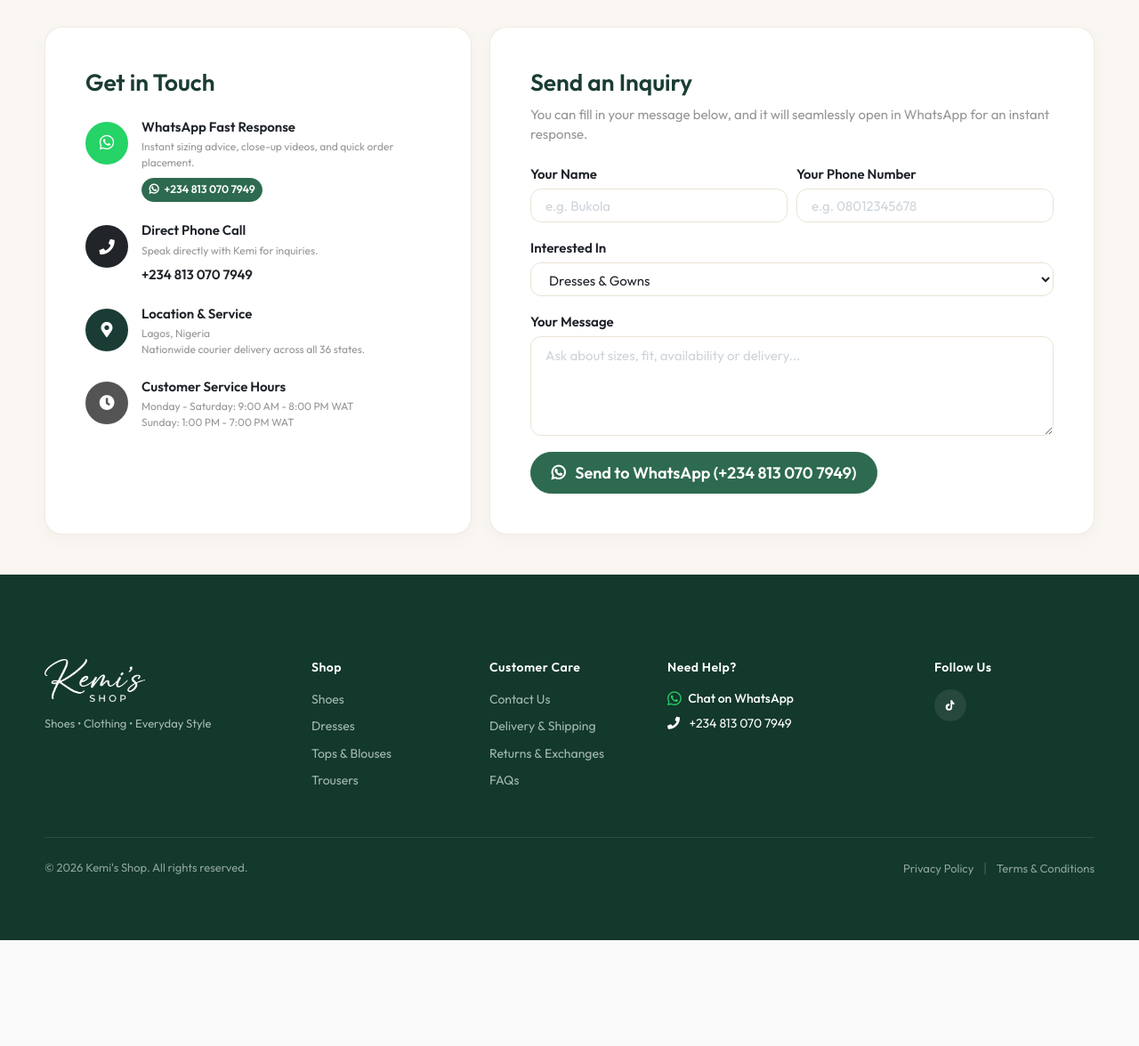
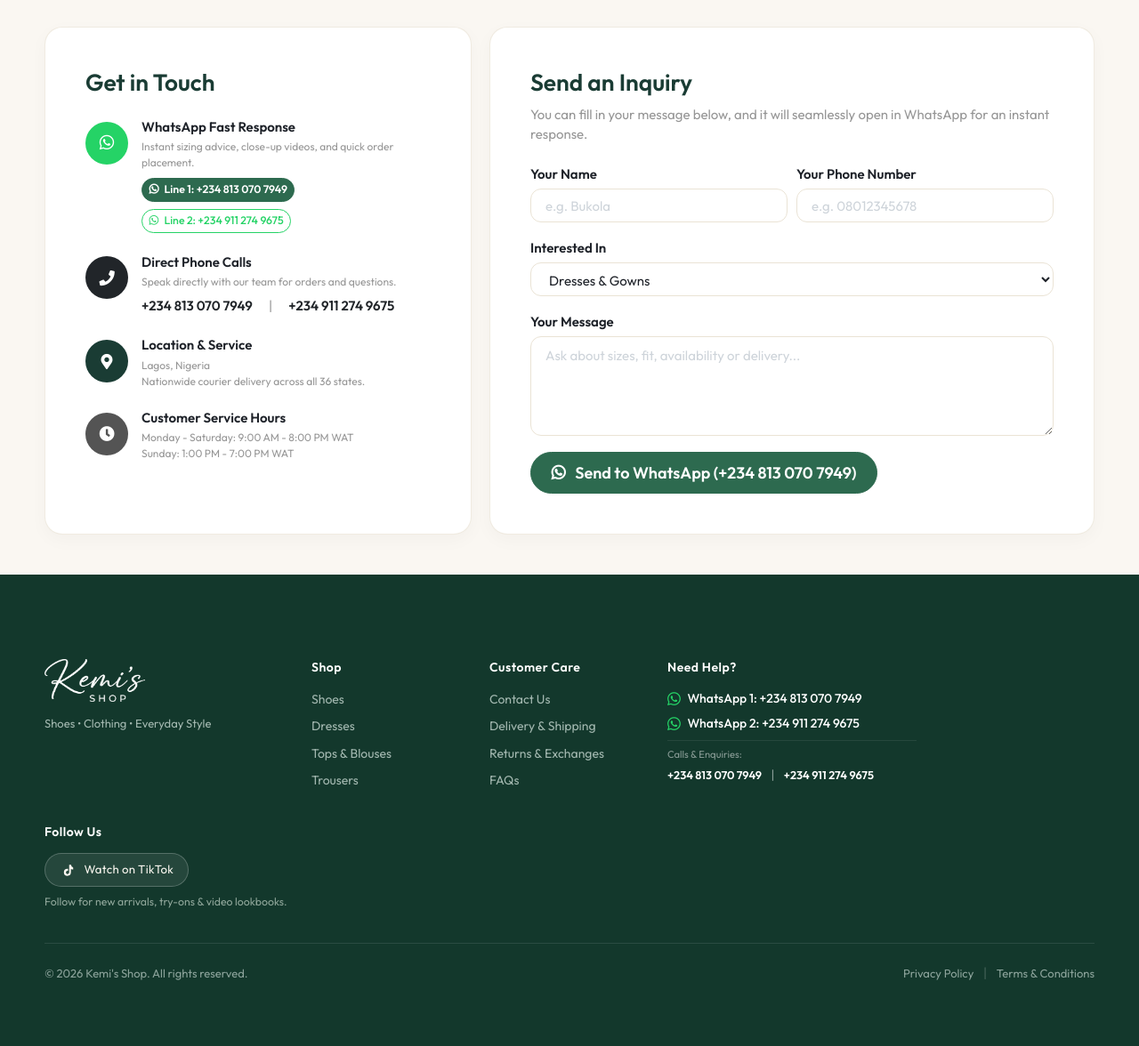
Before and after one commit to Ayo45-alt/gr8heightventures, a Django app: page /contact/ in a window 1280 px wide. Shown: the part 279-1455 px from the top of the page at 89% size. Before the commit the page ends 1336 px from the top, so only its background shows below. Run offline with Django 3.2, Linux system fonts and the light colour scheme; data comes from the database, SQL or seed files in the repository; data that the repository does not hold is empty; some libraries are stand-ins or nearby versions; some web fonts are replaced.

Commit message:
Optimize hero banner speed (2.2MB to 64KB webp), add second WhatsApp line 09112749675 across store, and polish TikTok pill in footer

```diff
--- a/cart/views.py
+++ b/cart/views.py
@@ -182,8 +182,10 @@ def cart(request, total=0, quantity=0, cart_items=None):
         lines.append("Please confirm item availability and delivery arrangements. Thank you!")
         wa_text = "\n".join(lines)
         whatsapp_cart_url = f"https://wa.me/2348130707949?text={urllib.parse.quote(wa_text)}"
+        whatsapp_cart_url_2 = f"https://wa.me/2349112749675?text={urllib.parse.quote(wa_text)}"
     else:
         whatsapp_cart_url = "https://wa.me/2348130707949"
+        whatsapp_cart_url_2 = "https://wa.me/2349112749675"
 
     context = {
         'total': total,
@@ -192,6 +194,7 @@ def cart(request, total=0, quantity=0, cart_items=None):
         'tax': tax,
         'grand_total': grand_total,
         'whatsapp_cart_url': whatsapp_cart_url,
+        'whatsapp_cart_url_2': whatsapp_cart_url_2,
     }
     return render(request, 'store/cart.html', context)
 
--- a/static/css/ui.css
+++ b/static/css/ui.css
@@ -1720,7 +1720,7 @@ body {
 
 /* Full-Bleed Silk & Organza Drapery Hero Section */
 .section-hero-editorial {
-  background: #E8DCCB url('../images/banners/sunlit_sage_drapery.png?v=1') center center / cover no-repeat !important;
+  background: #E8DCCB url('../images/banners/sunlit_sage_drapery.webp?v=2') center center / cover no-repeat !important;
   image-rendering: -webkit-optimize-contrast !important;
   border-bottom: 1px solid rgba(214, 204, 188, 0.55) !important;
   margin-top: 0 !important;
@@ -2986,3 +2986,32 @@ a:hover {
 }
 
 /*# sourceMappingURL=ui.css.map */
+
+/* Follow on TikTok Modern Pill */
+.footer-tiktok-pill {
+  display: inline-flex;
+  align-items: center;
+  background: rgba(255, 255, 255, 0.08);
+  border: 1px solid rgba(255, 255, 255, 0.22);
+  color: #FAF7F0 !important;
+  padding: 8px 16px;
+  border-radius: 30px;
+  font-size: 0.88rem;
+  letter-spacing: 0.3px;
+  transition: all 0.25s ease;
+  text-decoration: none !important;
+}
+.footer-tiktok-pill:hover {
+  background: #FE2C55;
+  border-color: #FE2C55;
+  color: #FFFFFF !important;
+  transform: translateY(-2px);
+  box-shadow: 0 4px 14px rgba(254, 44, 85, 0.35);
+}
+.tiktok-badge-icon {
+  display: flex;
+  align-items: center;
+  justify-content: center;
+  width: 20px;
+  height: 20px;
+}
--- a/store/views.py
+++ b/store/views.py
@@ -472,6 +472,7 @@ def product_detail(request, category_slug, product_slug):
         size_str = f" (Size: {sizes.first().variation_value})" if sizes.exists() else ""
         wa_msg = f"Hello Kemi's Shop! 👋 I would like to order: {single_product.product_name}{size_str} (Price: ₦{single_product.price:,.0f}). Is this available?"
     whatsapp_url = f"https://wa.me/2348130707949?text={urllib.parse.quote(wa_msg)}"
+    whatsapp_url_2 = f"https://wa.me/2349112749675?text={urllib.parse.quote(wa_msg)}"
 
     # Standard customer-facing detail page: no internal inventory breakdown memos
     inventory_breakdown = ''
@@ -485,6 +486,7 @@ def product_detail(request, category_slug, product_slug):
         'average_rating': average_rating,
         'product_gallery': product_gallery,
         'whatsapp_url': whatsapp_url,
+        'whatsapp_url_2': whatsapp_url_2,
         'color_options': color_options,
         'color_options_json': color_options_json,
         'inventory_breakdown': inventory_breakdown,
--- a/templates/base.html
+++ b/templates/base.html
@@ -3,8 +3,7 @@
 <html lang="en">
 <head>
 <meta charset="utf-8">
-<meta http-equiv="pragma" content="no-cache" />
-<meta http-equiv="cache-control" content="no-cache, no-store, must-revalidate" />
+<link rel="preload" as="image" href="{% static 'images/banners/sunlit_sage_drapery.webp' %}?v=2" type="image/webp">
 <meta name="viewport" content="width=device-width, initial-scale=1, shrink-to-fit=no">
 
 <title>Kemi's Shop | Online Store for Clothes & Shoes</title>
--- a/templates/includes/footer.html
+++ b/templates/includes/footer.html
@@ -39,26 +39,37 @@
         <h6 class="footer-column-title mb-3">Need Help?</h6>
         <div class="footer-contact-box">
           <a href="https://wa.me/2348130707949" target="_blank" class="footer-whatsapp-link d-flex align-items-center mb-2">
-            <i class="fab fa-whatsapp mr-2" style="font-size: 18px; color: #25D366;"></i>
-            <span>Chat on WhatsApp</span>
+            <i class="fab fa-whatsapp mr-2" style="font-size: 17px; color: #25D366;"></i>
+            <span>WhatsApp 1: +234 813 070 7949</span>
           </a>
-          <p class="footer-phone-text mb-0">
-            <a href="tel:+2348130707949" class="text-white text-decoration-none">
-              <i class="fa fa-phone mr-2" style="font-size: 14px;"></i> +234 813 070 7949
-            </a>
+          <a href="https://wa.me/2349112749675" target="_blank" class="footer-whatsapp-link d-flex align-items-center mb-2">
+            <i class="fab fa-whatsapp mr-2" style="font-size: 17px; color: #25D366;"></i>
+            <span>WhatsApp 2: +234 911 274 9675</span>
+          </a>
+          <p class="footer-phone-text mb-0 mt-2 pt-2 border-top" style="border-color: rgba(255,255,255,0.08) !important;">
+            <span class="small text-white-50 d-block mb-1">Calls &amp; Enquiries:</span>
+            <a href="tel:+2348130707949" class="text-white text-decoration-none mr-2 font-weight-bold" style="font-size: 0.85rem;">+234 813 070 7949</a>
+            <span class="text-white-50">|</span>
+            <a href="tel:+2349112749675" class="text-white text-decoration-none ml-2 font-weight-bold" style="font-size: 0.85rem;">+234 911 274 9675</a>
           </p>
         </div>
       </div>
 
       <!-- Follow Us -->
-      <div class="col-lg-2 col-md-6 col-12 mb-4">
+      <div class="col-lg-3 col-md-6 col-12 mb-4">
         <h6 class="footer-column-title mb-3">Follow Us</h6>
-        <div class="footer-social-icons d-flex align-items-center">
-          <a href="#" class="social-icon-btn" title="TikTok">
-            <svg width="14" height="14" viewBox="0 0 24 24" fill="currentColor">
-              <path d="M19.59 6.69a4.83 4.83 0 0 1-3.77-4.25V2h-3.45v13.67a2.89 2.89 0 0 1-5.2 1.74 2.89 2.89 0 0 1 2.31-4.64c.29 0 .58.04.85.12V9.31a6.34 6.34 0 0 0-1.12-.1 6.34 6.34 0 0 0-6.34 6.34 6.34 6.34 0 0 0 6.34 6.34 6.34 6.34 0 0 0 6.33-6.15V9.45a8.16 8.16 0 0 0 4.05 1.08V7.08a4.85 4.85 0 0 1-.99-.39z"/>
-            </svg>
+        <div class="footer-social-wrap">
+          <a href="https://www.tiktok.com/@kemisshop" target="_blank" class="footer-tiktok-pill" id="footer-tiktok-link" title="Follow Kemi's Shop on TikTok">
+            <span class="tiktok-badge-icon mr-2">
+              <svg width="15" height="15" viewBox="0 0 24 24" fill="currentColor">
+                <path d="M19.59 6.69a4.83 4.83 0 0 1-3.77-4.25V2h-3.45v13.67a2.89 2.89 0 0 1-5.2 1.74 2.89 2.89 0 0 1 2.31-4.64c.29 0 .58.04.85.12V9.31a6.34 6.34 0 0 0-1.12-.1 6.34 6.34 0 0 0-6.34 6.34 6.34 6.34 0 0 0 6.34 6.34 6.34 6.34 0 0 0 6.33-6.15V9.45a8.16 8.16 0 0 0 4.05 1.08V7.08a4.85 4.85 0 0 1-.99-.39z"/>
+              </svg>
+            </span>
+            <span>Watch on TikTok</span>
           </a>
+          <p class="small mt-2 mb-0" style="color: #8fa69a; font-size: 0.82rem; line-height: 1.4;">
+            Follow for new arrivals, try-ons &amp; video lookbooks.
+          </p>
         </div>
       </div>
     </div>
--- a/templates/pages/contact.html
+++ b/templates/pages/contact.html
@@ -29,9 +29,14 @@
             <div>
               <h6 class="font-weight-bold mb-1">WhatsApp Fast Response</h6>
               <p class="text-muted small mb-2">Instant sizing advice, close-up videos, and quick order placement.</p>
-              <a href="https://wa.me/2348130707949?text=Hello%20Kemi's%20Shop!%20I'm%20reaching%20out%20from%20your%20website." target="_blank" class="btn btn-sm btn-success" style="background-color: #25D366; border-color: #25D366;">
-                <i class="fab fa-whatsapp mr-1"></i> +234 813 070 7949
-              </a>
+              <div class="d-flex flex-wrap" style="gap: 8px;">
+                <a href="https://wa.me/2348130707949?text=Hello%20Kemi's%20Shop!%20I'm%20reaching%20out%20from%20your%20website." target="_blank" class="btn btn-sm btn-success" style="background-color: #25D366; border-color: #25D366;">
+                  <i class="fab fa-whatsapp mr-1"></i> Line 1: +234 813 070 7949
+                </a>
+                <a href="https://wa.me/2349112749675?text=Hello%20Kemi's%20Shop!%20I'm%20reaching%20out%20from%20your%20website." target="_blank" class="btn btn-sm btn-outline-success" style="color: #25D366; border-color: #25D366;">
+                  <i class="fab fa-whatsapp mr-1"></i> Line 2: +234 911 274 9675
+                </a>
+              </div>
             </div>
           </div>
 
@@ -42,9 +47,13 @@
               </span>
             </div>
             <div>
-              <h6 class="font-weight-bold mb-1">Direct Phone Call</h6>
-              <p class="text-muted small mb-2">Speak directly with Kemi for inquiries.</p>
-              <a href="tel:+2348130707949" class="text-dark font-weight-bold">+234 813 070 7949</a>
+              <h6 class="font-weight-bold mb-1">Direct Phone Calls</h6>
+              <p class="text-muted small mb-2">Speak directly with our team for orders and questions.</p>
+              <div>
+                <a href="tel:+2348130707949" class="text-dark font-weight-bold mr-3">+234 813 070 7949</a>
+                <span class="text-muted">|</span>
+                <a href="tel:+2349112749675" class="text-dark font-weight-bold ml-3">+234 911 274 9675</a>
+              </div>
             </div>
           </div>
 
```
Also changed, not shown: templates/store/cart.html (+5 -2 lines), templates/store/product_detail.html (+30 -4 lines), static/images/banners/sunlit_sage_drapery.jpg (added), static/images/banners/sunlit_sage_drapery.webp (added).
